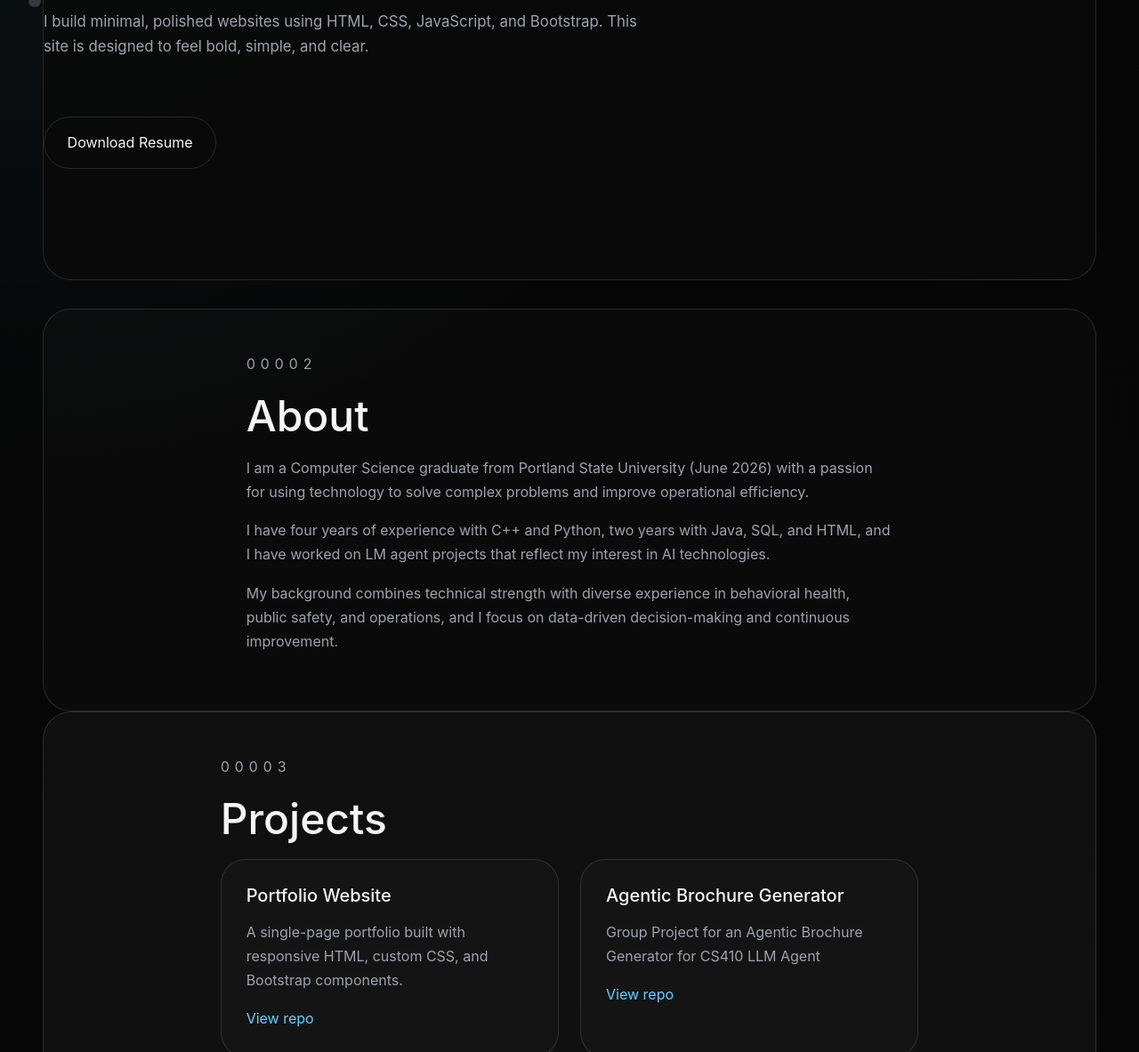
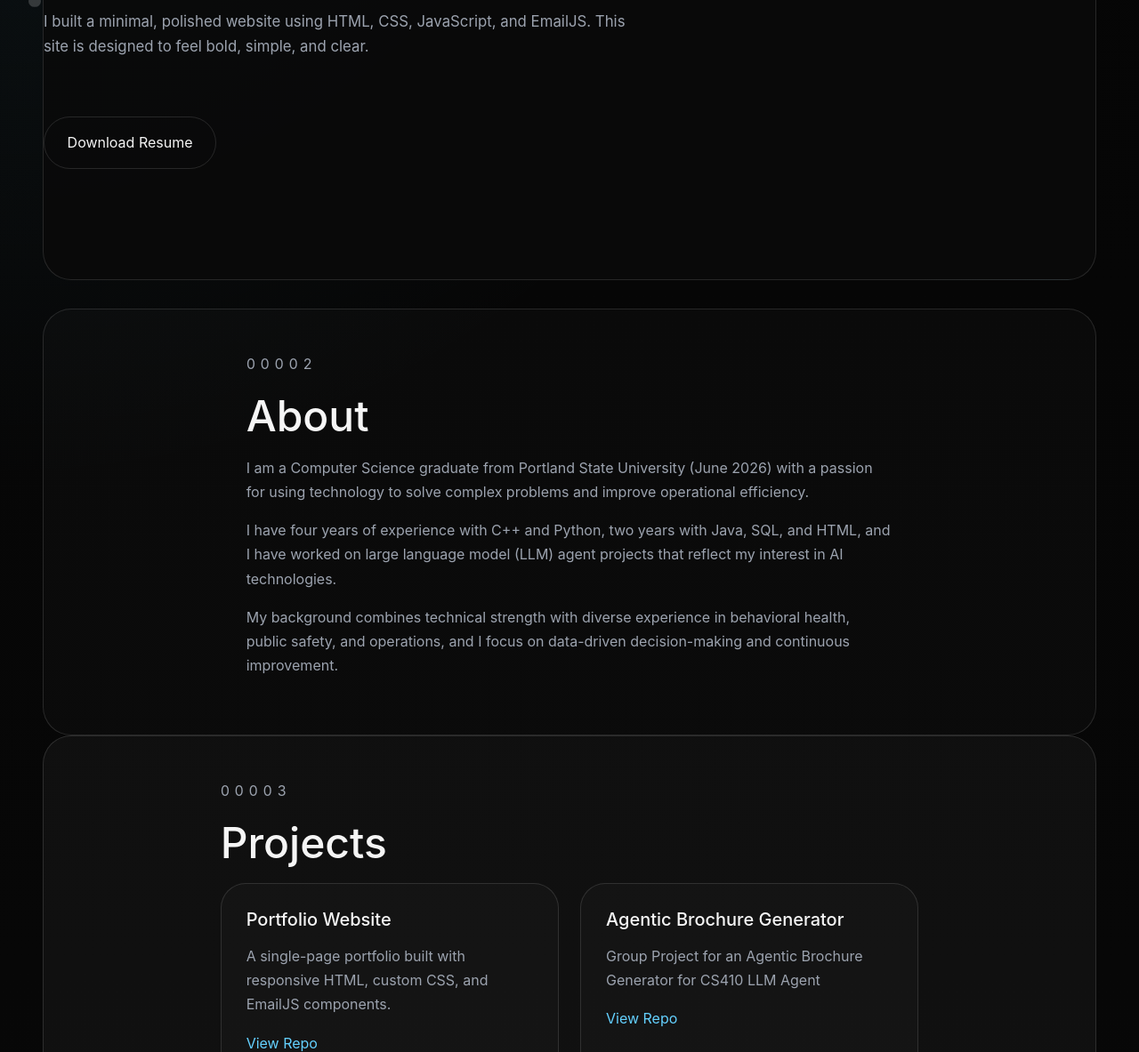
Before and after one commit to tavon2596/tavon2596.github.io, a plain HTML site: page index.html in a window 1280 px wide. Shown: the part 437-1620 px from the top of the page at 89% size. Drawn offline with nearby package versions, Linux system fonts and the light colour scheme; a small style sheet from the web is missing.

Commit message:
Update project descriptions and journal entries to reflect EmailJS integration and enhance clarity

```diff
--- a/index.html
+++ b/index.html
@@ -23,7 +23,7 @@
       </div>
       <div class="hero-inner">
         <h1>TAVON<br>GORDON</h1>
-        <p class="hero-copy">I build minimal, polished websites using HTML, CSS, JavaScript, and Bootstrap. This site is designed to feel bold, simple, and clear.</p>
+        <p class="hero-copy">I built a minimal, polished website using HTML, CSS, JavaScript, and EmailJS. This site is designed to feel bold, simple, and clear.</p>
       </div>
       <div class="hero-footer">
         <a href="Tavon_Gordon_Resume_35202643304.pdf" target="_blank">Download Resume</a>
@@ -36,7 +36,7 @@
           <div class="section-number">00002</div>
           <h2>About</h2>
           <p>I am a Computer Science graduate from Portland State University (June 2026) with a passion for using technology to solve complex problems and improve operational efficiency.</p>
-          <p>I have four years of experience with C++ and Python, two years with Java, SQL, and HTML, and I have worked on LM agent projects that reflect my interest in AI technologies.</p>
+          <p>I have four years of experience with C++ and Python, two years with Java, SQL, and HTML, and I have worked on large language model (LLM) agent projects that reflect my interest in AI technologies.</p>
           <p>My background combines technical strength with diverse experience in behavioral health, public safety, and operations, and I focus on data-driven decision-making and continuous improvement.</p>
         </div>
       </section>
@@ -48,13 +48,13 @@
           <div class="project-grid">
             <article class="project-item">
               <h3>Portfolio Website</h3>
-              <p>A single-page portfolio built with responsive HTML, custom CSS, and Bootstrap components.</p>
-              <a href="https://github.com/tavon2596/tavon2596.github.io" target="_blank">View repo</a>
+              <p>A single-page portfolio built with responsive HTML, custom CSS, and EmailJS components.</p>
+              <a href="https://github.com/tavon2596/tavon2596.github.io" target="_blank">View Repo</a>
             </article>
             <article class="project-item">
               <h3>Agentic Brochure Generator</h3>
               <p>Group Project for an Agentic Brochure Generator for CS410 LLM Agent</p>
-              <a href="https://github.com/satvikmudgal/llmagent-assignment3" target="_blank">View repo</a>
+              <a href="https://github.com/satvikmudgal/llmagent-assignment3" target="_blank">View Repo</a>
             </article>
             <article class="project-item">
               <h3>Most Recent Completed Project</h3>
@@ -64,7 +64,7 @@
             <article class="project-item">
               <h3>RAG Agent Project</h3>
               <p>This project implements a Retrieval-Augmented Generation (RAG) agent capable of answering questions from three distinct datasets using DSPy, ChromaDB, and FAISS.</p>
-              <a href="https://github.com/akurmustafa/rag_system_hw1" target="_blank">View Colab</a>
+              <a href="https://github.com/akurmustafa/rag_system_hw1" target="_blank">View Repo</a>
             </article>
           </div>
         </div>
```
Also changed, not shown: 1 other file.
